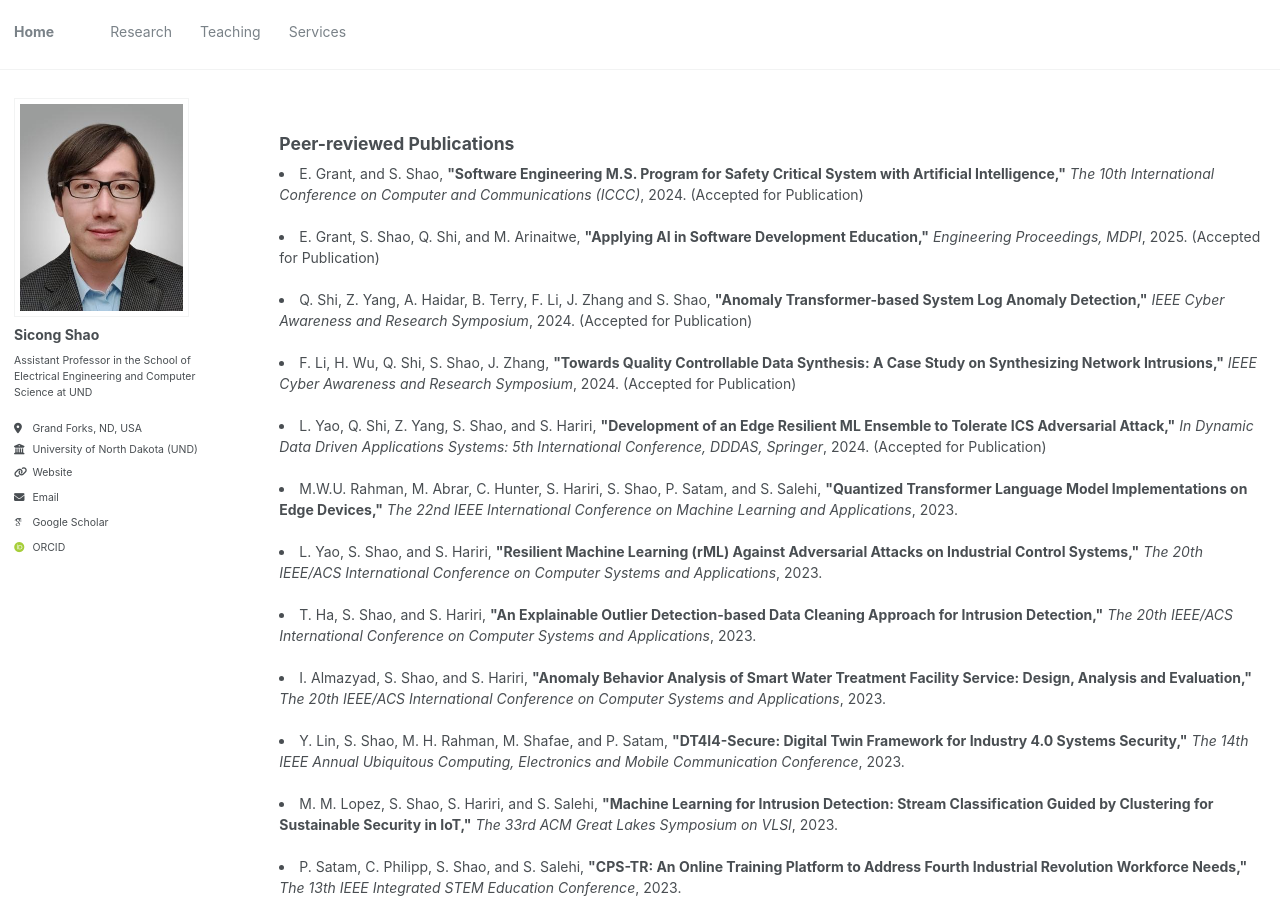
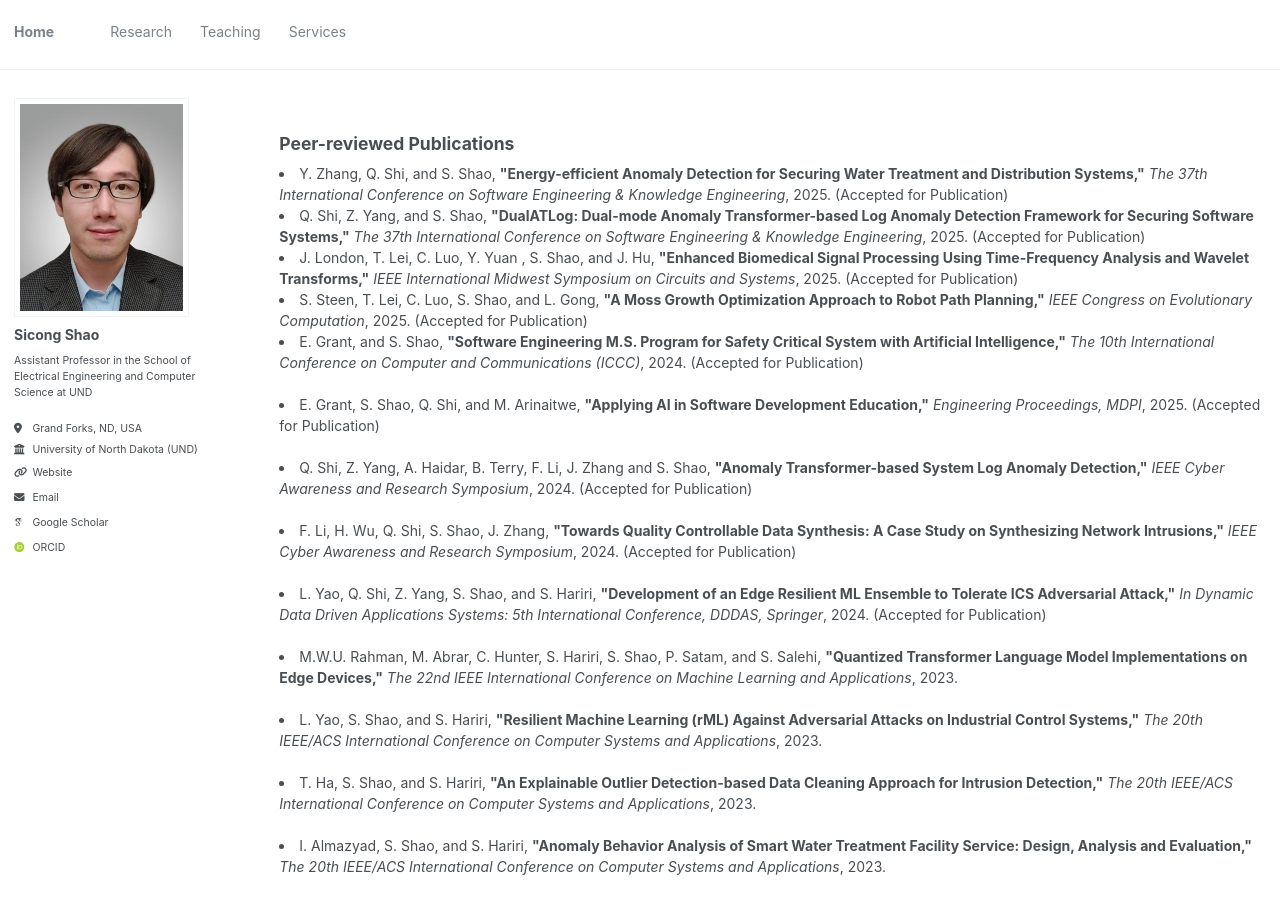
Before and after one commit to sicongshao/sicongshao.github.io, a Jekyll site: the page built from _pages/publications.html, in a window 1280 px wide and 900 px high. Built offline with Jekyll 4.4.1, drawn with Linux system fonts in a browser that asks for light colours; some web fonts are replaced.

Commit message:
first commit

```diff
--- a/_pages/publications.html
+++ b/_pages/publications.html
@@ -18,6 +18,26 @@ author_profile: true
 <li>SARJ award from NSF EPSCoR RII Track-2 FEC funed by USA/NSF, PI</li><br> -->
 
 <h2>Peer-reviewed Publications</h2>
+
+
+<li>
+  Y. Zhang, Q. Shi, and S. Shao, <strong>"Energy-efficient Anomaly Detection for Securing Water Treatment and Distribution Systems,"</strong> <i>The 37th International Conference on Software Engineering & Knowledge Engineering</i>, 2025. (Accepted for Publication)
+</li>
+
+
+<li>
+  Q. Shi, Z. Yang, and S. Shao, <strong>"DualATLog: Dual-mode Anomaly Transformer-based Log Anomaly Detection Framework for Securing Software Systems,"</strong> <i>The 37th International Conference on Software Engineering & Knowledge Engineering</i>, 2025. (Accepted for Publication)
+</li>
+
+
+<li>
+  J. London, T. Lei, C. Luo, Y. Yuan , S. Shao, and J. Hu, <strong>"Enhanced Biomedical Signal Processing Using Time-Frequency Analysis and Wavelet Transforms,"</strong> <i>IEEE International Midwest Symposium on Circuits and Systems</i>, 2025. (Accepted for Publication)
+</li>
+
+<li>
+  S. Steen, T. Lei, C. Luo, S. Shao, and L. Gong, <strong>"A Moss Growth Optimization Approach to Robot Path Planning,"</strong> <i>IEEE Congress on Evolutionary Computation</i>, 2025. (Accepted for Publication)
+</li>
+
 
 <li>
   E. Grant, and S. Shao, <strong>"Software Engineering M.S. Program for Safety Critical System with Artificial Intelligence,"</strong> <i>The 10th International Conference on Computer and Communications (ICCC)</i>, 2024. (Accepted for Publication)
```
